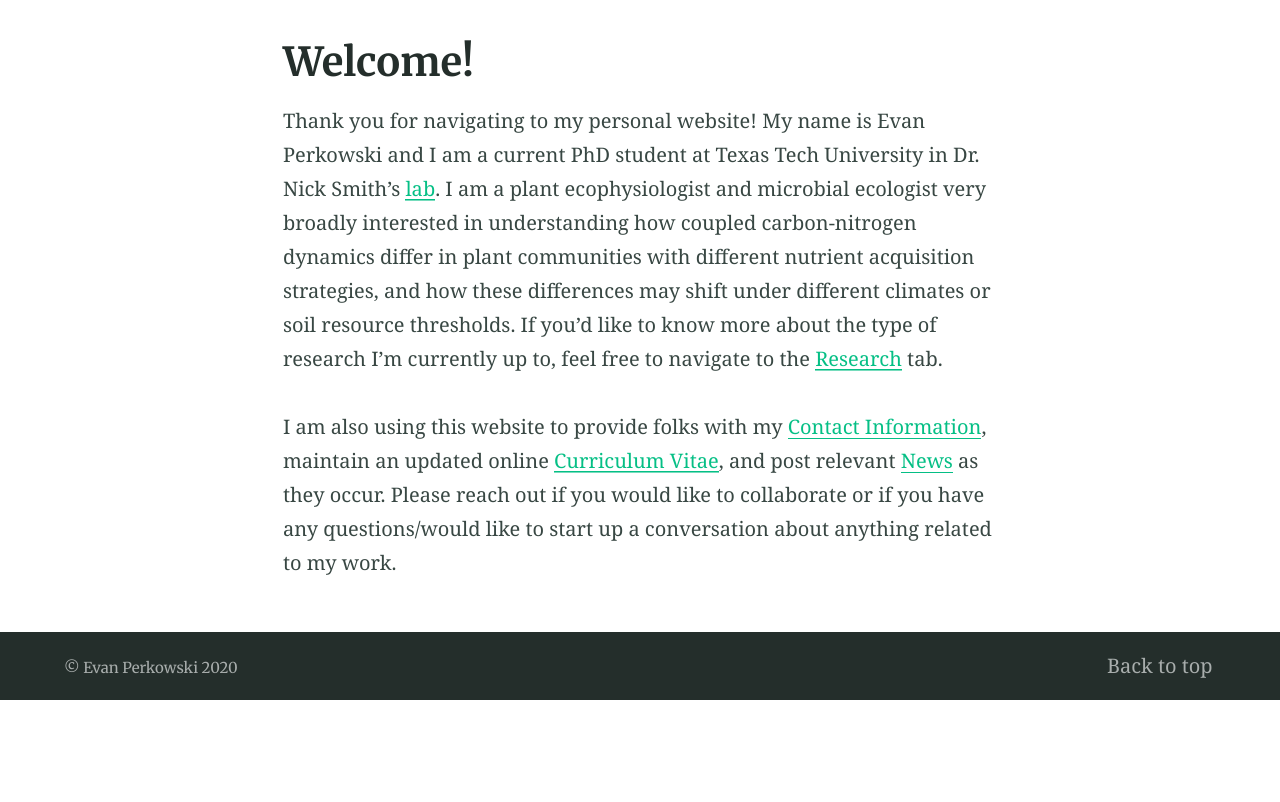
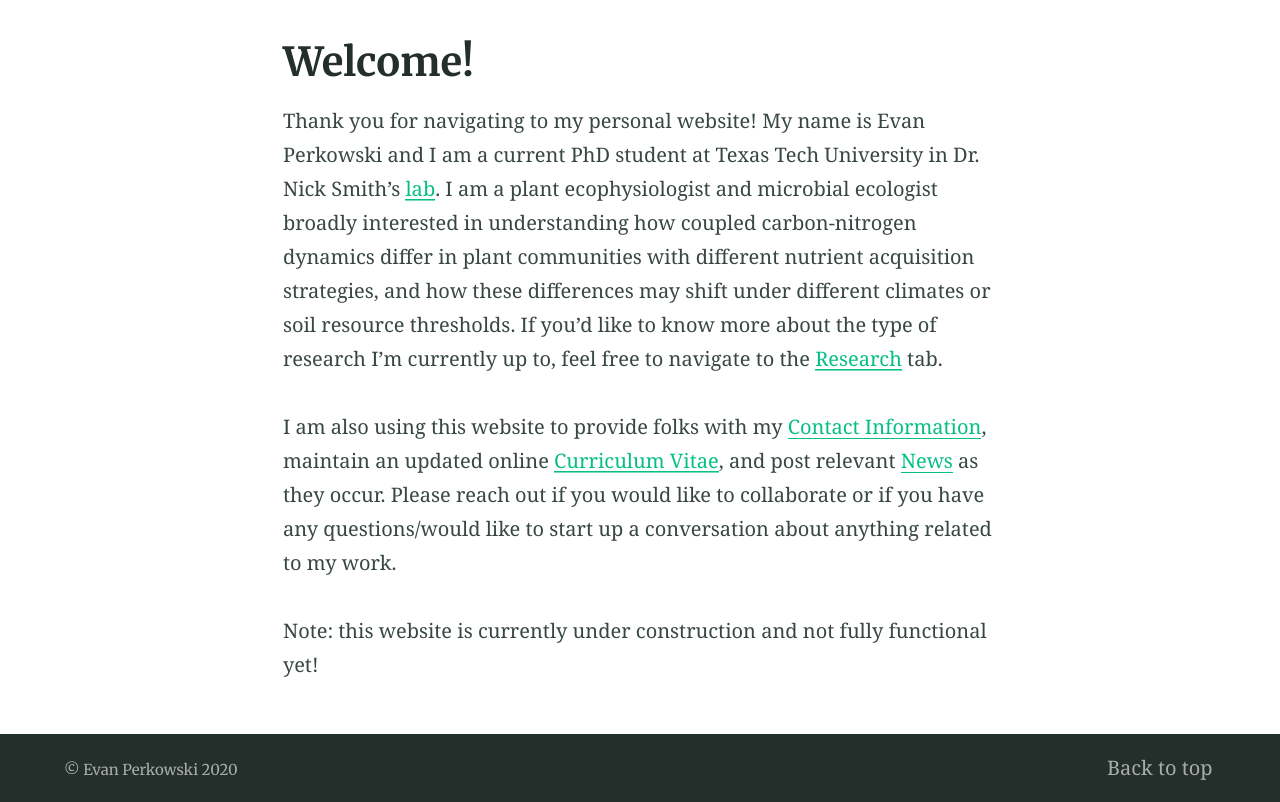
Before and after one commit to eaperkowski/eaperkowski.github.io, a Jekyll site: the page built from index.md, in a window 1280 px wide. Shown: the part 424-1226 px from the top of the page. Built offline with Jekyll 4.4.1, drawn with Linux system fonts in a browser that asks for light colours; before the commit the page ends 1124 px from its top, so only the background shows below that.

Commit message:
Update index.md

```diff
--- a/index.md
+++ b/index.md
@@ -5,6 +5,8 @@ feature_image: ["files/botanical.jpeg"]
 feature_text: |
 ---
 
-Thank you for navigating to my personal website! My name is Evan Perkowski and I am a current PhD student at Texas Tech University in Dr. Nick Smith's [lab](http://www.smithecophyslab.com/). I am a plant ecophysiologist and microbial ecologist very broadly interested in understanding how coupled carbon-nitrogen dynamics differ in plant communities with different nutrient acquisition strategies, and how these differences may shift under different climates or soil resource thresholds. If you'd like to know more about the type of research I'm currently up to, feel free to navigate to the [Research](/research/) tab.
+Thank you for navigating to my personal website! My name is Evan Perkowski and I am a current PhD student at Texas Tech University in Dr. Nick Smith's [lab](http://www.smithecophyslab.com/). I am a plant ecophysiologist and microbial ecologist broadly interested in understanding how coupled carbon-nitrogen dynamics differ in plant communities with different nutrient acquisition strategies, and how these differences may shift under different climates or soil resource thresholds. If you'd like to know more about the type of research I'm currently up to, feel free to navigate to the [Research](/research/) tab.
 
 I am also using this website to provide folks with my [Contact Information](/about/), maintain an updated online [Curriculum Vitae](/cv/), and post relevant [News](/blog/) as they occur. Please reach out if you would like to collaborate or if you have any questions/would like to start up a conversation about anything related to my work.
+
+Note: this website is currently under construction and not fully functional yet!
```
